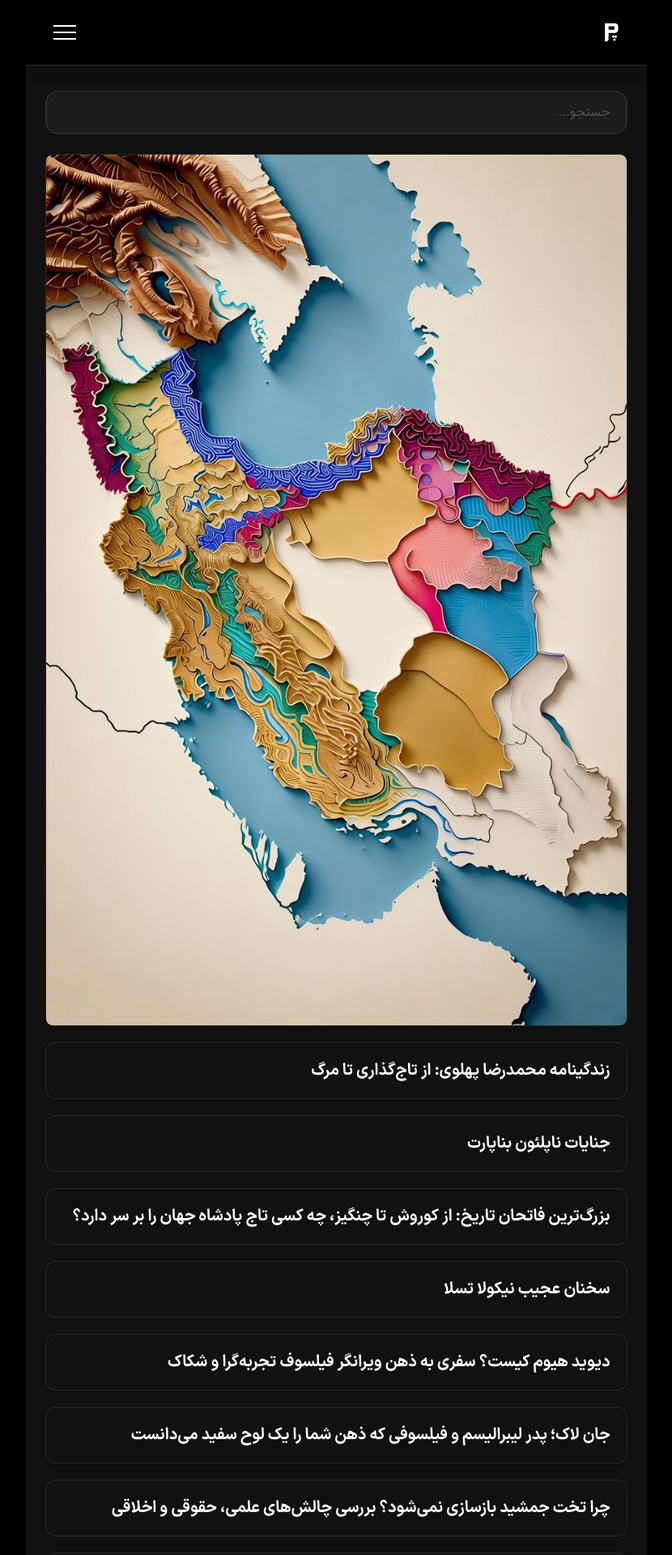
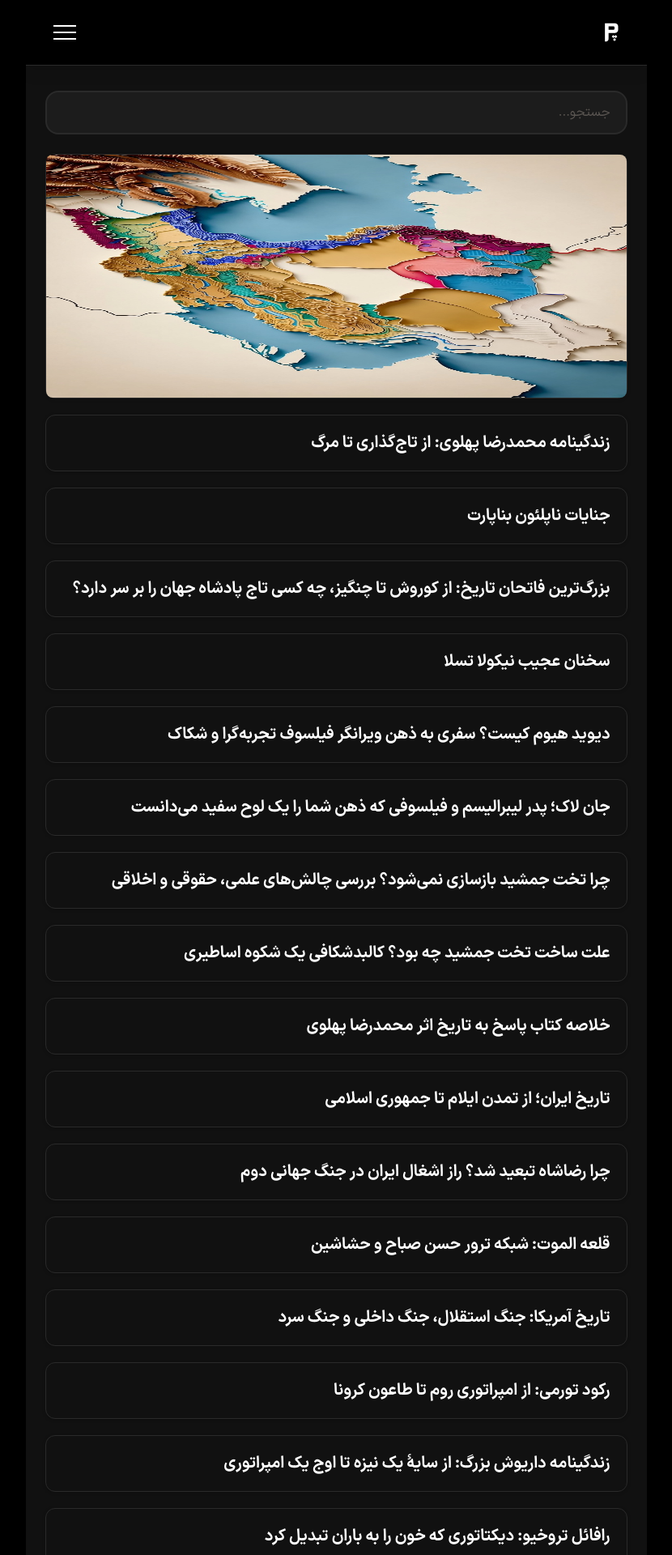
Before and after one commit to darkblog/darkblog.github.io, a Jekyll site: the page built from index.html, in a window 1280 px wide. Shown: the top 1920 px of the page at 81% size, without its empty margins (225-1055 px from the left). Built offline with Jekyll 4.4.1, drawn with Linux system fonts in a browser that asks for light colours.

Commit message:
Update index.html

```diff
--- a/index.html
+++ b/index.html
@@ -69,7 +69,7 @@ layout: null
     .posts-list li:first-child:hover { background-color: #222; }
     .posts-list li:first-child::before { display: none; }
     .post-card-image { overflow: hidden; border-radius: 0.5rem; display: block; padding: 0 !important; background-color: #1c1c1c; }
-    .post-card-image img { width: 100%; height: 50%; display: block; }
+    .post-card-image img { width: 100%; height: 300px; display: block; }
     .site-footer { background-color: #000000; padding: 2rem clamp(1rem, 3vw, 1.5rem); display: flex; align-items: center; justify-content: center; width: 100%; }
     .footer-blog-btn { font-family: 'vazir', system-ui, sans-serif; display: inline-flex; align-items: center; justify-content: center; padding: 0.8rem 2.5rem; background-color: transparent; color: #ffffff; text-decoration: none; font-weight: 700; font-size: 1.2rem; border-radius: 0.75rem; border: 2px solid #2a2a2a; transition: background-color 0.2s, transform 0.15s, border-color 0.2s, color 0.2s; min-height: 48px; }
     .footer-blog-btn:hover { background-color: rgba(45, 212, 191, 0.1); border-color: #2dd4bf; color: #2dd4bf; transform: scale(1.02); }
```
